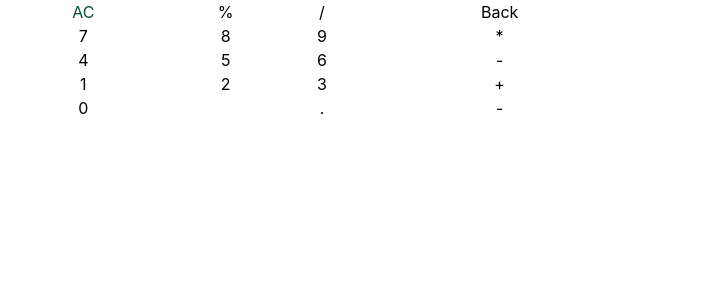
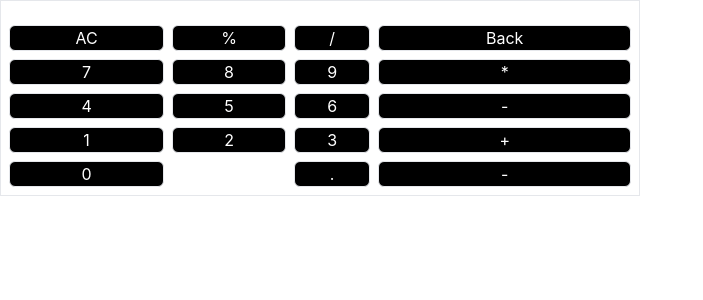
Before and after one commit to marietta-a/simple-calculator, a React (Create React App) app: page / in a window 1280 px wide. Shown: the top 300 px of the page, without its empty margins (0-703 px from the left). Built offline with nearby package versions, Linux system fonts and the light colour scheme.

Commit message:
added btn rounded

```diff
--- a/src/App.js
+++ b/src/App.js
@@ -21,42 +21,42 @@ function App() {
           Learn React
         </a>
       </header> */}
-        <div className="table w-1/2">
+        <div className="table border-separate border-spacing-2 border border-slate-400 w-1/2">
             <div className="table-row bg-white">
               <div className='table-cell'></div>
             </div>
             <div className="table-row bg-white">
               <div className='table-cell'></div>
             </div>
-            <div className="table-row row">
-              <div className='table-cell text-emerald-900 button'>AC</div>
-              <div className='table-cell button'>%</div>
-              <div className='table-cell button'>/</div>
-              <div className='table-cell button'>Back</div>
+            <div className="table-row row text-white">
+              <div className='table-cell border border-slate-300 rounded-md bg-black'>AC</div>
+              <div className='table-cell border border-slate-300 rounded-md bg-black'>%</div>
+              <div className='table-cell border border-slate-300 rounded-md bg-black'>/</div>
+              <div className='table-cell border border-slate-300 rounded-md bg-black'>Back</div>
             </div>
-            <div className="table-row row">
-              <div className='table-cell button'>7</div>
-              <div className='table-cell button'>8</div>
-              <div className='table-cell button'>9</div>
-              <div className='table-cell button'>*</div>
+            <div className="table-row row text-white">
+              <div className='table-cell border border-slate-300 rounded-md bg-black'>7</div>
+              <div className='table-cell border border-slate-300 rounded-md bg-black'>8</div>
+              <div className='table-cell border border-slate-300 rounded-md bg-black'>9</div>
+              <div className='table-cell border border-slate-300 rounded-md bg-black'>*</div>
             </div>
-            <div className="table-row row">
-              <div className='table-cell button'>4</div>
-              <div className='table-cell button'>5</div>
-              <div className='table-cell button'>6</div>
-              <div className='table-cell button'>-</div>
+            <div className="table-row row text-white">
+              <div className='table-cell border border-slate-300 rounded-md bg-black'>4</div>
+              <div className='table-cell border border-slate-300 rounded-md bg-black'>5</div>
+              <div className='table-cell border border-slate-300 rounded-md bg-black'>6</div>
+              <div className='table-cell border border-slate-300 rounded-md bg-black'>-</div>
             </div>
-            <div className="table-row row">
-              <div className='table-cell button'>1</div>
-              <div className='table-cell button'>2</div>
-              <div className='table-cell button'>3</div>
-              <div className='table-cell button'>+</div>
+            <div className="table-row row text-white">
+              <div className='table-cell border border-slate-300 rounded-md bg-black'>1</div>
+              <div className='table-cell border border-slate-300 rounded-md bg-black'>2</div>
+              <div className='table-cell border border-slate-300 rounded-md bg-black'>3</div>
+              <div className='table-cell border border-slate-300 rounded-md bg-black'>+</div>
             </div>
-            <div className="table-row row">
-              <div className='table-cell button' span='2'>0</div>
-              <div className='table-cell button'></div>
-              <div className='table-cell button'>.</div>
-              <div className='table-cell button'>-</div>
+            <div className="table-row row text-white">
+              <div className='table-cell col-span-2 border border-slate-300 rounded-md bg-black'>0</div>
+              <div></div>
+              <div className='table-cell border border-slate-300 rounded-md bg-black'>.</div>
+              <div className='table-cell border border-slate-300 rounded-md bg-black'>-</div>
             </div>
         </div>
     </div>
```
